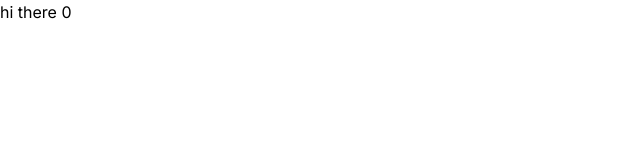
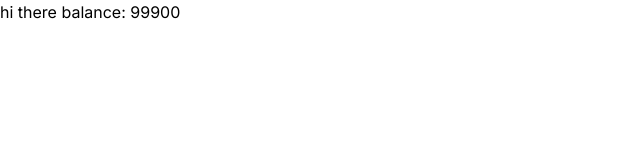
Before and after one commit to XprabhatX/paytm-project, a Next.js app in the folder apps/merchant-app/: page / in a window 1280 px wide. Shown: the top 160 px of the page, without its empty margins (0-640 px from the left). Built offline with nearby package versions, Linux system fonts and the light colour scheme.

Commit message:
ci test 3

```diff
--- a/apps/merchant-app/app/page.tsx
+++ b/apps/merchant-app/app/page.tsx
@@ -1,10 +1,11 @@
 "use client";
 
-import { useBalance } from "@repo/store/balance";
+// import { useBalance } from "@repo/store/balance";
 
 export default function() {
-  const balance = useBalance();
+  // const balance = useBalance();
+  const balance = 99900;
   return <div>
-    hi there {balance}
+    hi there balance: {balance}
   </div>
 }
```
